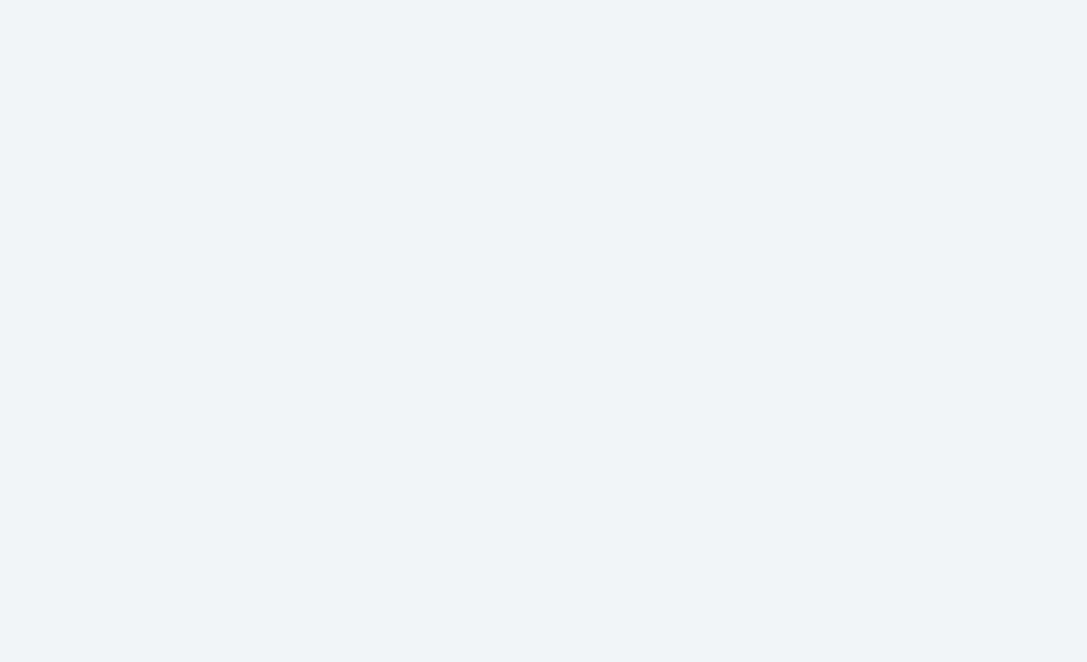
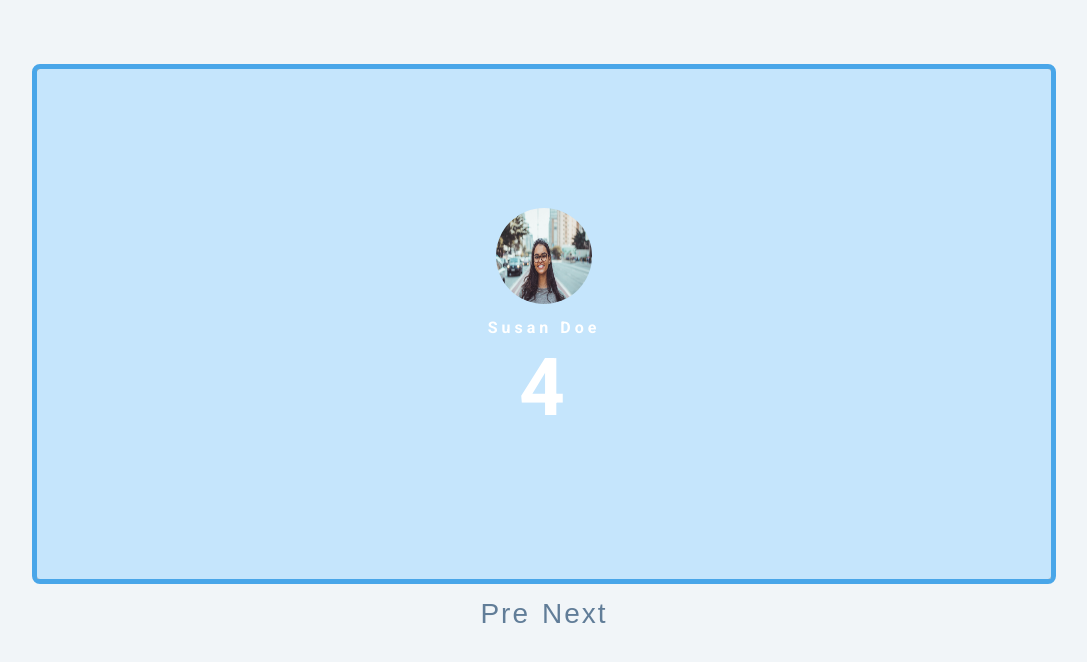
Before and after one commit to junaidshaikh-js/slider, a plain HTML site: page index.html in a window 1280 px wide. Shown: the whole page, without its empty margins (96-1183 px from the left). Drawn offline with Linux system fonts and the light colour scheme.

Commit message:
setup html

```diff
--- a/index.html
+++ b/index.html
@@ -9,6 +9,34 @@
     <link rel="stylesheet" href="./css/styles.css" />
   </head>
   <body>
+    <div class="slider-container">
+      <div class="slide">
+        <img src="./img/img-1.jpeg" class="slide-img" alt="" />
+        <h1>1</h1>
+      </div>
+
+      <div class="slide">
+        <h1>2</h1>
+      </div>
+
+      <div class="slide">
+        <h1>3</h1>
+      </div>
+
+      <div class="slide">
+        <div>
+          <img src="./img/person-1.jpeg" class="person-img" alt="" />
+          <h4>susan doe</h4>
+          <h1>4</h1>
+        </div>
+      </div>
+    </div>
+
+    <div class="btn-container">
+      <button class="prevBtn" type="button">Pre</button>
+      <button class="nextBtn" type="button">Next</button>
+    </div>
+
     <!-- javascript -->
     <script src="./js/app.js"></script>
   </body>
```
